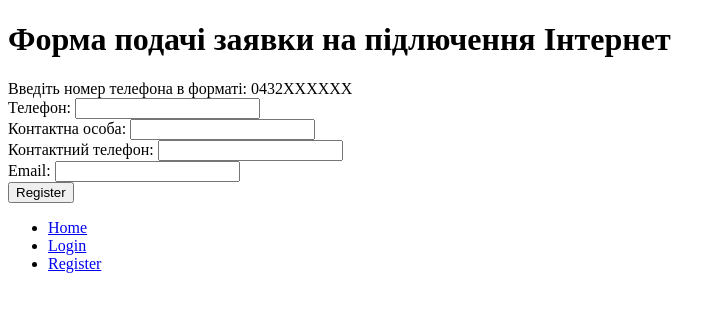
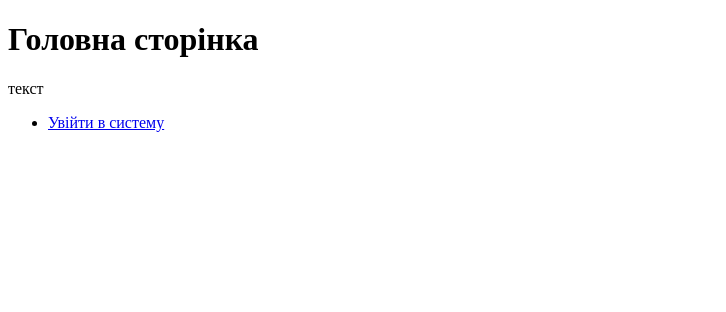
Before and after one commit to VladimirUman/final-project, a Flask app: page / in a window 1280 px wide. Shown: the top 312 px of the page, without its empty margins (0-726 px from the left). Run offline with Flask 2, Linux system fonts and the light colour scheme.

Commit message:
added autorization with roles

```diff
--- a/application.py
+++ b/application.py
@@ -1,16 +1,15 @@
 from flask import Flask, render_template, redirect, request, url_for, flash, g
 from flask_sqlalchemy import SQLAlchemy
 from flask_login import LoginManager, login_user , logout_user , current_user , login_required
+from functools import wraps
 
 app = Flask(__name__)
 
 app.secret_key = 'super secret key'
-app.config['SESSION_TYPE'] = 'filesystem'
-
-#in_user = current_user
+#app.config['SESSION_TYPE'] = 'filesystem'
 
 # Flask-SQLAlchemy
-app.config["SQLALCHEMY_TRACK_MODIFICATIONS"] = True
+app.config["SQLALCHEMY_TRACK_MODIFICATIONS"] = False
 app.config["SQLALCHEMY_DATABASE_URI"] = "sqlite:///froshims3.db"
 app.config["SQLALCHEMY_ECHO"] = True
 db = SQLAlchemy(app)
@@ -18,6 +17,7 @@ db = SQLAlchemy(app)
 login_manager = LoginManager()
 login_manager.init_app(app)
 login_manager.login_view = 'login'
+
 
 class Registrant(db.Model):
 
@@ -42,10 +42,13 @@ class Users(db.Model):
     password = db.Column(db.Text)
     role = db.Column(db.Text)
 
-    def __init__(self, login, password, role):
+    def __init__(self, login, password, role, mail):
         self.login = login
         self.password = password
         self.role = role
+
+    def get_role(self):
+        return self.role
 
     def is_authenticated(self):
         return True
@@ -53,14 +56,21 @@ class Users(db.Model):
     def is_active(self):
         return True
 
-    def is_anonymous(self):
-        return False
-
     def get_id(self):
         return str(self.id)
 
     def __repr__(self):
-        return '<User %r>' % (self.username)
+        return '%s' % (self.login)
+
+def required_roles(*roles):
+    def wrapper(f):
+        @wraps(f)
+        def wrapped(*args, **kwargs):
+            if current_user.get_role() not in roles:
+                return redirect(url_for('main'))
+            return f(*args, **kwargs)
+        return wrapped
+    return wrapper
 
 @app.route("/")
 def main():
@@ -123,6 +133,7 @@ def logout():
 
 @app.route("/panel", methods=["GET", "POST"])
 @login_required
+@required_roles('admin')
 def panel():
     if request.method == "GET":
         rows = Users.query.all()
@@ -135,13 +146,15 @@ def panel():
 
 @app.route("/adduserform")
 @login_required
+@required_roles('admin')
 def adduserform():
     return render_template("adduserform.html")
 
 @app.route("/adduser", methods=["POST"])
 @login_required
+@required_roles('admin')
 def adduser():
-    if request.form["login"] == "" or request.form["password"] == "" or request.form["role"] == "":
+    if request.form["login"] == "" or request.form["password"] == "":
         return render_template("failure.html")
     user = Users(request.form["login"], request.form["password"], request.form["role"])
     db.session.add(user)
--- a/templates/layout.html
+++ b/templates/layout.html
@@ -9,14 +9,12 @@
         {% block body %}{% endblock %}
         <div class="nav-collapse collapse">
             <ul class="nav">
-                <li class="active"><a href="/">Home</a></li>
                 {% if g.user.is_authenticated%}
-                    <li><a href="/new">New Todo</a></li>
-                    <li><a href="{{ url_for('logout') }}">Logout</a></li>
+                    <li><a> Вітаємо! {{ g.user }} </a></li>
+                    <li><a {{ g.user }} href="{{ url_for('logout') }}">Вийти з системи</a></li>
                 {% endif %}
                 {% if not g.user.is_authenticated%}
-                    <li><a href="{{ url_for('login') }}">Login</a></li>
-                    <li><a href="{{ url_for('register') }}">Register</a></li>
+                    <li><a href="{{ url_for('login') }}">Увійти в систему</a></li>
                 {% endif %}
             </ul>
         </div>
--- a/templates/main.html
+++ b/templates/main.html
@@ -5,18 +5,6 @@ Frosh IMs
 {% endblock %}
 
 {% block body %}
-<h1>Форма подачі заявки на підлючення Інтернет</h1>
-<form action="{{ url_for('register') }}" method="post">
-    Введіть номер телефона в форматі: 0432ХХХХХХ
-    <br/>
-    Телефон: <input name="tel" type="text"/>
-    <br/>
-    Контактна особа: <input name="kontakt" type="text"/>
-    <br/>
-    Контактний телефон: <input name="mobile" type="text"/>
-    <br/>
-    Email: <input name="mail" type="text"/>
-    <br/>
-    <input type="submit" value="Register"/>
-</form>
+<h1>Головна сторінка</h1>
+текст
 {% endblock %}
--- a/templates/panel.html
+++ b/templates/panel.html
@@ -8,7 +8,7 @@
     <form action="{{ url_for('panel') }}" method="post">
         <ul>
             {% for user in users %}
-                <li><input name="id" type="radio" value="{{ user.id }}"/>{{ user.id }} {{ user.login }} {{ user.password }} {{ user.role }}</li>
+                <li><input name="id" type="radio" value="{{ user.id }}"/>{{ user.login }} {{ user.password }} {{ user.role }}</li>
             {% endfor %}
         </ul>
         <input type="submit" value="Видалити користувача"/>
```
Also changed, not shown: templates/adduser.html (deleted, +0 -19 lines), froshims3.db.
